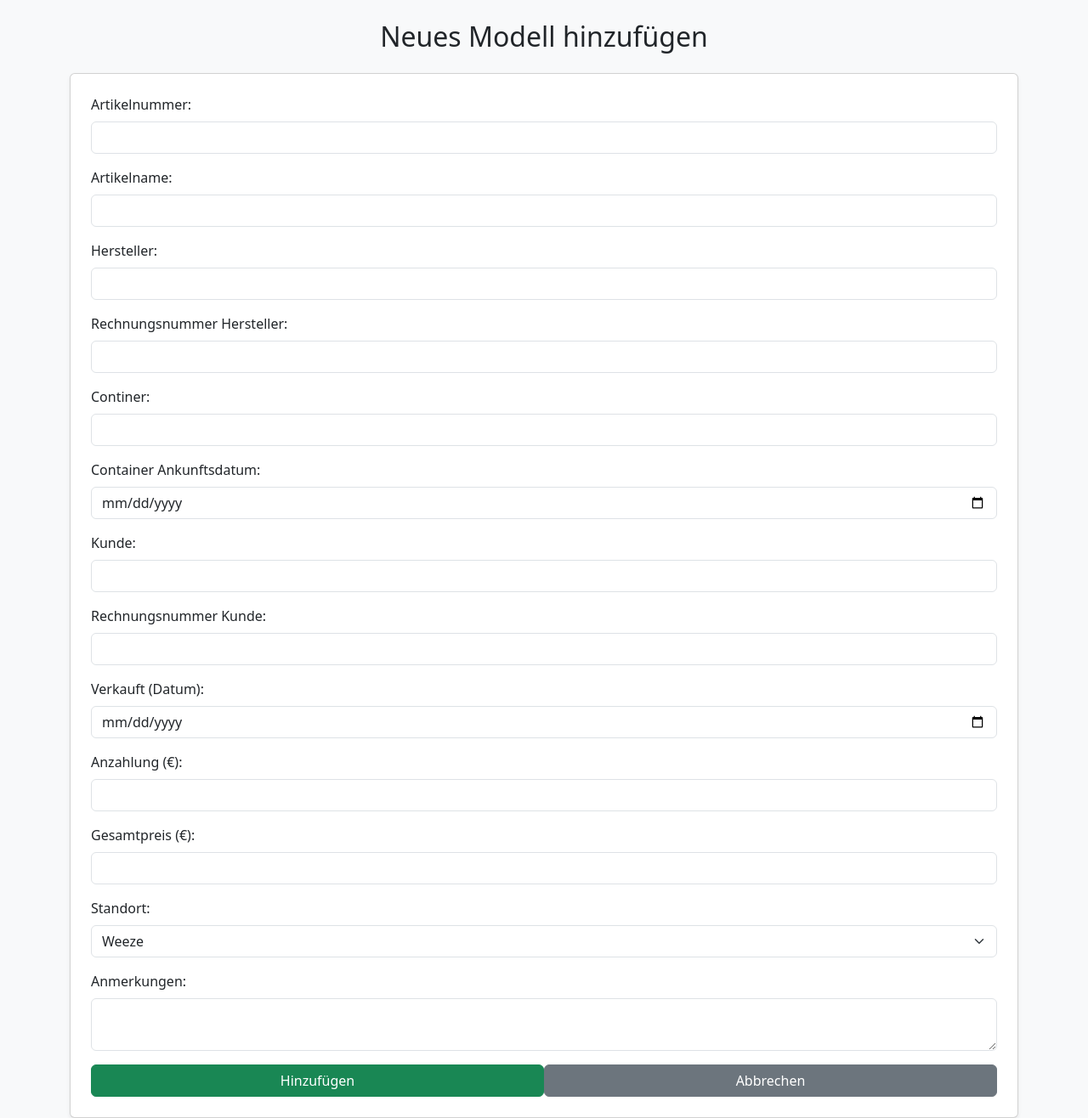
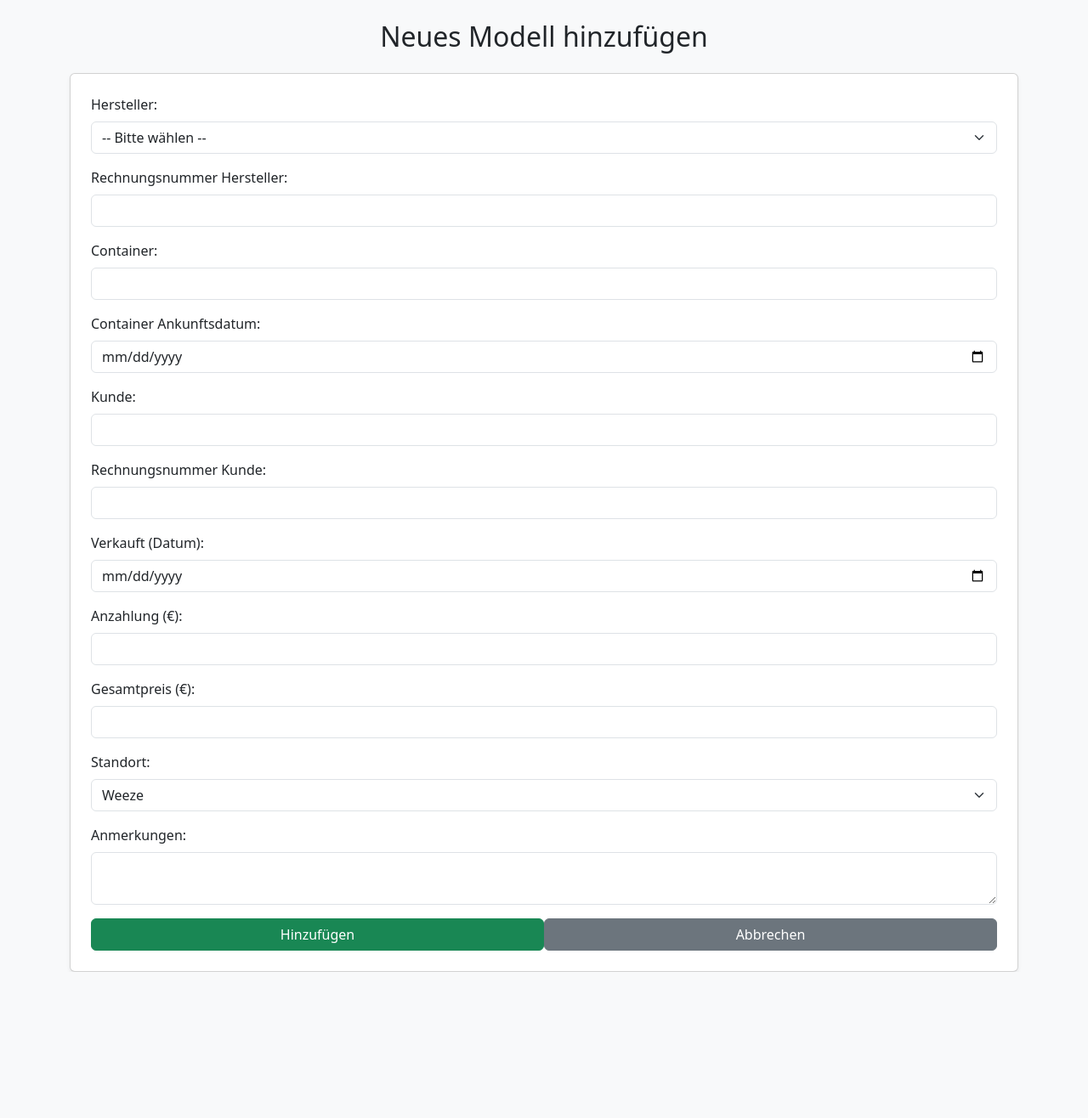
Before and after one commit to StefanFVogel/Lagerliste, a Flask app: page /new in a window 1280 px wide. Shown: the whole page at 85% size. After the commit the page ends 1144 px from the top, so only its background shows below. Run offline with Flask 3, Linux system fonts and the light colour scheme; the visitor is signed in with stand-in values (Sample User, id 1); data that the repository does not hold is empty; some libraries are stand-ins or nearby versions.

Commit message:
renamed fields

```diff
--- a/app.py
+++ b/app.py
@@ -3,6 +3,7 @@ from flask_sqlalchemy import SQLAlchemy
 from flask_bcrypt import Bcrypt
 import os
 from datetime import datetime
+import json
 
 app = Flask(__name__)
 app.config['SQLALCHEMY_DATABASE_URI'] = 'sqlite:///lagerliste.db'
@@ -14,10 +15,12 @@ bcrypt = Bcrypt(app)
 if not os.path.exists('templates'):
     os.makedirs('templates')
 
+
 class User(db.Model):
     id = db.Column(db.Integer, primary_key=True)
     username = db.Column(db.String(100), unique=True, nullable=False)
     password = db.Column(db.String(100), nullable=False)
+
 
 class Lagerliste(db.Model):
     id = db.Column(db.Integer, primary_key=True)
@@ -25,8 +28,8 @@ class Lagerliste(db.Model):
     artikelname = db.Column(db.String(250), nullable=True)
     hersteller = db.Column(db.String(100), nullable=False)
     rechnungsnummer_hersteller = db.Column(db.String(100), nullable=False)
-    continer = db.Column(db.String(100), nullable=False)
-    container_ankuftsdatum = db.Column(db.String(20), nullable=True)
+    container = db.Column(db.String(100), nullable=False)
+    container_ankunftsdatum = db.Column(db.String(20), nullable=True)
     kunde = db.Column(db.String(100), nullable=True)
     rechnungsnummer_kunde = db.Column(db.String(100), nullable=False)
     verkauft = db.Column(db.Date, nullable=True)
@@ -35,11 +38,21 @@ class Lagerliste(db.Model):
     standort = db.Column(db.String(100), nullable=False, default='Weeze')
     anmerkungen = db.Column(db.Text, nullable=True)
 
+
+# Neuer Model für Hersteller und Artikel-Daten
+class HerstellerArtikel(db.Model):
+    id = db.Column(db.Integer, primary_key=True)
+    hersteller = db.Column(db.String(100), nullable=False)
+    artikelnummer = db.Column(db.String(100), nullable=False)
+    artikelname = db.Column(db.String(250), nullable=True)
+
+
 @app.template_filter('date_de')
 def date_de_filter(value):
     if value:
         return datetime.strptime(value, "%Y-%m-%d").strftime("%d.%m.%Y")
     return ""
+
 
 @app.route('/login', methods=['GET', 'POST'])
 def login():
@@ -52,6 +65,7 @@ def login():
             return redirect(url_for('index'))
     return render_template('login.html')
 
+
 @app.route('/register', methods=['GET', 'POST'])
 def register():
     if request.method == 'POST':
@@ -63,10 +77,12 @@ def register():
         return redirect(url_for('login'))
     return render_template('register.html')
 
+
 @app.route('/logout')
 def logout():
     session.pop('user_id', None)
     return redirect(url_for('login'))
+
 
 @app.route('/')
 def index():
@@ -75,17 +91,36 @@ def index():
     lager = Lagerliste.query.all()
     return render_template('index.html', lager=lager)
 
+
+def get_manufacturer_data():
+    # Hersteller/Artikel-Daten aus der HerstellerArtikel-Tabelle
+    articles = HerstellerArtikel.query.all()
+    article_dict = {}
+    for art in articles:
+        article_dict.setdefault(art.hersteller, []).append({
+            "artikelnummer": art.artikelnummer,
+            "artikelname": art.artikelname
+        })
+    # Zusätzlich alle in der Lagerliste verwendeten Hersteller einbeziehen
+    lager_manufacturers = {l.hersteller for l in Lagerliste.query.distinct(Lagerliste.hersteller).all()}
+    manufacturers = set(article_dict.keys()).union(lager_manufacturers)
+    manufacturers = sorted(manufacturers)
+    return manufacturers, article_dict
+
+
 @app.route('/new', methods=['GET', 'POST'])
 def new():
     if 'user_id' not in session:
         return redirect(url_for('login'))
+
     if request.method == 'POST':
+        # Werte aus den per JS befüllten Hidden-Feldern übernehmen
+        hersteller = request.form['hersteller']
         artikelnummer = request.form['artikelnummer']
-        artikelname = request.form.get('artikelname')
-        hersteller = request.form['hersteller']
+        artikelname = request.form['artikelname']
         rechnungsnummer_hersteller = request.form['rechnungsnummer_hersteller']
-        continer = request.form['continer']
-        container_ankuftsdatum = request.form.get('container_ankuftsdatum')
+        container = request.form['container']
+        container_ankunftsdatum = request.form.get('container_ankunftsdatum')
         kunde = request.form.get('kunde')
         rechnungsnummer_kunde = request.form['rechnungsnummer_kunde']
         verkauft_input = request.form.get('verkauft')
@@ -100,8 +135,8 @@ def new():
             artikelname=artikelname,
             hersteller=hersteller,
             rechnungsnummer_hersteller=rechnungsnummer_hersteller,
-            continer=continer,
-            container_ankuftsdatum=container_ankuftsdatum,
+            container=container,
+            container_ankunftsdatum=container_ankunftsdatum,
             kunde=kunde,
             rechnungsnummer_kunde=rechnungsnummer_kunde,
             verkauft=verkauft_date,
@@ -113,8 +148,12 @@ def new():
         db.session.add(neuer_eintrag)
         db.session.commit()
         return redirect(url_for('index'))
-    # Bei GET wird dasselbe Template wie für das Bearbeiten verwendet, jedoch ohne vorhandenes item
-    return render_template('edit.html', item=None)
+
+    manufacturers, article_dict = get_manufacturer_data()
+    # Für neue Einträge gehen wir vom manuellen Modus aus (falls noch kein Eintrag vorhanden ist)
+    return render_template('edit.html', item=None, manufacturers=manufacturers,
+                           article_data=json.dumps(article_dict), manual_mode=False)
+
 
 @app.route('/edit/<int:id>', methods=['GET', 'POST'])
 def edit(id):
@@ -122,12 +161,13 @@ def edit(id):
         return redirect(url_for('login'))
     item = Lagerliste.query.get(id)
     if request.method == 'POST':
+        # Werte aus den Hidden-Feldern übernehmen
+        item.hersteller = request.form['hersteller']
         item.artikelnummer = request.form['artikelnummer']
-        item.artikelname = request.form.get('artikelname')
-        item.hersteller = request.form['hersteller']
+        item.artikelname = request.form['artikelname']
         item.rechnungsnummer_hersteller = request.form['rechnungsnummer_hersteller']
-        item.continer = request.form['continer']
-        item.container_ankuftsdatum = request.form.get('container_ankuftsdatum')
+        item.container = request.form['container']
+        item.container_ankunftsdatum = request.form.get('container_ankunftsdatum')
         item.kunde = request.form.get('kunde')
         item.rechnungsnummer_kunde = request.form['rechnungsnummer_kunde']
         verkauft_input = request.form.get('verkauft')
@@ -138,7 +178,14 @@ def edit(id):
         item.anmerkungen = request.form.get('anmerkungen')
         db.session.commit()
         return redirect(url_for('index'))
-    return render_template('edit.html', item=item)
+
+    manufacturers, article_dict = get_manufacturer_data()
+    # Falls der im Eintrag vorhandene Hersteller nicht in der HerstellerArtikel-Tabelle steht,
+    # ist manual_mode zwar true, der Hersteller erscheint aber trotzdem im Dropdown.
+    manual_mode = item.hersteller not in article_dict
+    return render_template('edit.html', item=item, manufacturers=manufacturers,
+                           article_data=json.dumps(article_dict), manual_mode=manual_mode)
+
 
 @app.route('/delete/<int:id>')
 def delete(id):
@@ -149,6 +196,7 @@ def delete(id):
     db.session.commit()
     return redirect(url_for('index'))
 
+
 if __name__ == '__main__':
     with app.app_context():
         db.create_all()
--- a/templates/edit.html
+++ b/templates/edit.html
@@ -10,26 +10,43 @@
   <div class="container mt-4">
     <h2 class="text-center mb-4">{% if item %}Eintrag bearbeiten{% else %}Neues Modell hinzufügen{% endif %}</h2>
     <div class="card p-4 shadow-sm">
-      <form method="POST">
-        <div class="mb-3">
-          <label class="form-label">Artikelnummer:</label>
-          <input type="text" class="form-control" name="artikelnummer" value="{{ item.artikelnummer if item else '' }}" required>
-        </div>
-        <div class="mb-3">
-          <label class="form-label">Artikelname:</label>
-          <input type="text" class="form-control" name="artikelname" value="{{ item.artikelname if item else '' }}">
-        </div>
+      <form method="POST" id="mainForm">
+        <!-- Abschnitt Hersteller und Artikel -->
         <div class="mb-3">
           <label class="form-label">Hersteller:</label>
-          <input type="text" class="form-control" name="hersteller" value="{{ item.hersteller if item else '' }}" required>
+          <select id="manufacturer_select" class="form-select">
+            <option value="">-- Bitte wählen --</option>
+            {% for m in manufacturers %}
+              <option value="{{ m }}">{{ m }}</option>
+            {% endfor %}
+            <option value="manual">Manuell eingeben</option>
+          </select>
+          <input type="text" class="form-control mt-2" id="hersteller_manual" placeholder="Hersteller manuell eingeben" style="display: none;">
+          <input type="hidden" id="hersteller_hidden" name="hersteller">
         </div>
+        <div class="mb-3" id="article_dropdown_container" style="display: none;">
+          <label class="form-label">Artikelnummer / Artikelname:</label>
+          <select id="article_select" class="form-select">
+            <!-- Optionen werden per JavaScript geladen -->
+          </select>
+        </div>
+        <div class="mb-3" id="article_manual_container" style="display: none;">
+          <label class="form-label">Artikelnummer:</label>
+          <input type="text" class="form-control" id="artikelnummer_manual" placeholder="Artikelnummer manuell eingeben">
+          <label class="form-label mt-2">Artikelname:</label>
+          <input type="text" class="form-control" id="artikelname_manual" placeholder="Artikelname manuell eingeben">
+        </div>
+        <input type="hidden" id="artikelnummer_hidden" name="artikelnummer">
+        <input type="hidden" id="artikelname_hidden" name="artikelname">
+
+        <!-- Restliche Felder -->
         <div class="mb-3">
           <label class="form-label">Rechnungsnummer Hersteller:</label>
           <input type="text" class="form-control" name="rechnungsnummer_hersteller" value="{{ item.rechnungsnummer_hersteller if item else '' }}" required>
         </div>
         <div class="mb-3">
-          <label class="form-label">Continer:</label>
-          <input type="text" class="form-control" name="continer" value="{{ item.continer if item else '' }}" required>
+          <label class="form-label">Container:</label>
+          <input type="text" class="form-control" name="container" value="{{ item.container if item else '' }}" required>
         </div>
         <div class="mb-3">
           <label class="form-label">Container Ankunftsdatum:</label>
@@ -73,6 +90,93 @@
       </form>
     </div>
   </div>
+  <script>
+    // Daten aus dem Backend
+    var articleData = {{ article_data|safe }};
+    var manualMode = {{ "true" if manual_mode else "false" }};
+    var initialHersteller = "{{ item.hersteller if item else '' }}";
+    var initialArtikelnummer = "{{ item.artikelnummer if item else '' }}";
+    var initialArtikelname = "{{ item.artikelname if item else '' }}";
+
+    var manufacturerSelect = document.getElementById('manufacturer_select');
+    var herstellerManual = document.getElementById('hersteller_manual');
+    var herstellerHidden = document.getElementById('hersteller_hidden');
+    var articleDropdownContainer = document.getElementById('article_dropdown_container');
+    var articleSelect = document.getElementById('article_select');
+    var articleManualContainer = document.getElementById('article_manual_container');
+    var artikelnummerManual = document.getElementById('artikelnummer_manual');
+    var artikelnameManual = document.getElementById('artikelname_manual');
+    var artikelnummerHidden = document.getElementById('artikelnummer_hidden');
+    var artikelnameHidden = document.getElementById('artikelname_hidden');
+
+    function populateArticleDropdown(manufacturer) {
+      articleSelect.innerHTML = "";
+      if(articleData[manufacturer]) {
+        articleData[manufacturer].forEach(function(item) {
+          var option = document.createElement('option');
+          option.value = item.artikelnummer + "|" + item.artikelname;
+          option.text = item.artikelnummer + " / " + item.artikelname;
+          articleSelect.appendChild(option);
+        });
+      }
+    }
+
+    function handleManufacturerChange() {
+      var selected = manufacturerSelect.value;
+      // Wenn "manuell" oder kein Eintrag bzw. kein zugehöriger Artikel vorhanden – manueller Modus
+      if(selected === "manual" || selected === "" || !articleData[selected]) {
+        herstellerManual.style.display = "block";
+        articleDropdownContainer.style.display = "none";
+        articleManualContainer.style.display = "block";
+      } else {
+        herstellerManual.style.display = "none";
+        articleDropdownContainer.style.display = "block";
+        articleManualContainer.style.display = "none";
+        populateArticleDropdown(selected);
+        if(initialHersteller === selected && initialArtikelnummer && initialArtikelname) {
+          var combinedValue = initialArtikelnummer + "|" + initialArtikelname;
+          articleSelect.value = combinedValue;
+        }
+      }
+    }
+
+    manufacturerSelect.addEventListener('change', handleManufacturerChange);
+
+    document.getElementById('mainForm').addEventListener('submit', function(e) {
+      var selected = manufacturerSelect.value;
+      if(selected === "manual" || selected === "" || !articleData[selected]) {
+        herstellerHidden.value = herstellerManual.value;
+        artikelnummerHidden.value = artikelnummerManual.value;
+        artikelnameHidden.value = artikelnameManual.value;
+      } else {
+        herstellerHidden.value = selected;
+        var articleValue = articleSelect.value;
+        if(articleValue.indexOf("|") > -1) {
+          var parts = articleValue.split("|");
+          artikelnummerHidden.value = parts[0];
+          artikelnameHidden.value = parts[1];
+        }
+      }
+    });
+
+    window.onload = function() {
+      if(initialHersteller) {
+        // Falls initialHersteller im Dropdown vorhanden ist, selektieren – ansonsten manuell
+        if(document.querySelector('#manufacturer_select option[value="' + initialHersteller + '"]')) {
+          manufacturerSelect.value = initialHersteller;
+          handleManufacturerChange();
+        } else {
+          manufacturerSelect.value = "manual";
+          herstellerManual.style.display = "block";
+          herstellerManual.value = initialHersteller;
+          articleDropdownContainer.style.display = "none";
+          articleManualContainer.style.display = "block";
+          artikelnummerManual.value = initialArtikelnummer;
+          artikelnameManual.value = initialArtikelname;
+        }
+      }
+    };
+  </script>
   <script src="https://cdn.jsdelivr.net/npm/bootstrap@5.3.0/dist/js/bootstrap.bundle.min.js"></script>
 </body>
 </html>
--- a/templates/index.html
+++ b/templates/index.html
@@ -27,7 +27,7 @@
           <th>Artikelname</th>
           <th>Hersteller</th>
           <th>RG Nr. Hersteller</th>
-          <th>Continer</th>
+          <th>Container</th>
           <th>Container Ankunftsdatum</th>
           <th>Kunde</th>
           <th>RG Nr. Kunde</th>
@@ -48,8 +48,8 @@
           <td>{{ item.artikelname }}</td>
           <td>{{ item.hersteller }}</td>
           <td>{{ item.rechnungsnummer_hersteller }}</td>
-          <td>{{ item.continer }}</td>
-          <td>{{ item.container_ankuftsdatum }}</td>
+          <td>{{ item.container }}</td>
+          <td>{{ item.container_ankunftsdatum }}</td>
           <td>{{ item.kunde }}</td>
           <td>{{ item.rechnungsnummer_kunde }}</td>
           <td>{{ item.verkauft.strftime('%d.%m.%Y') if item.verkauft else 'Nicht verkauft' }}</td>
```
